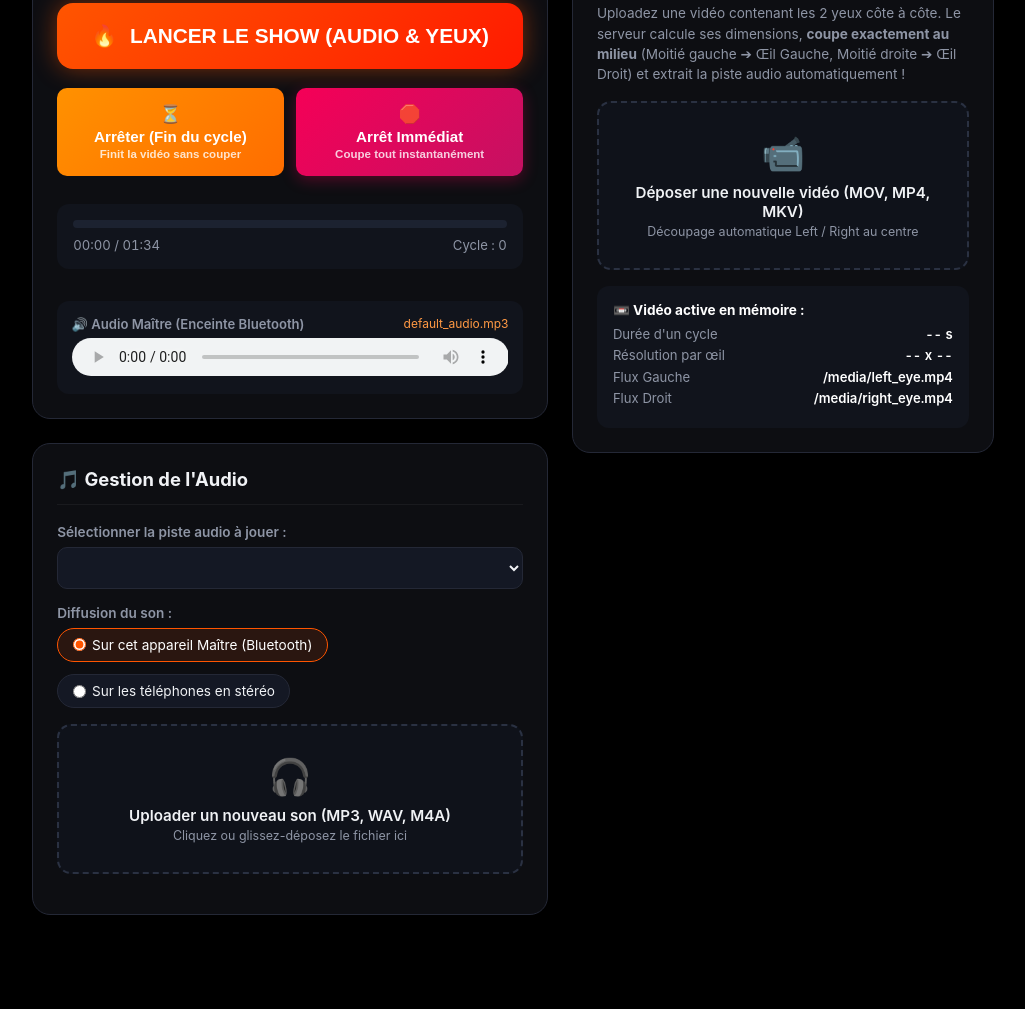
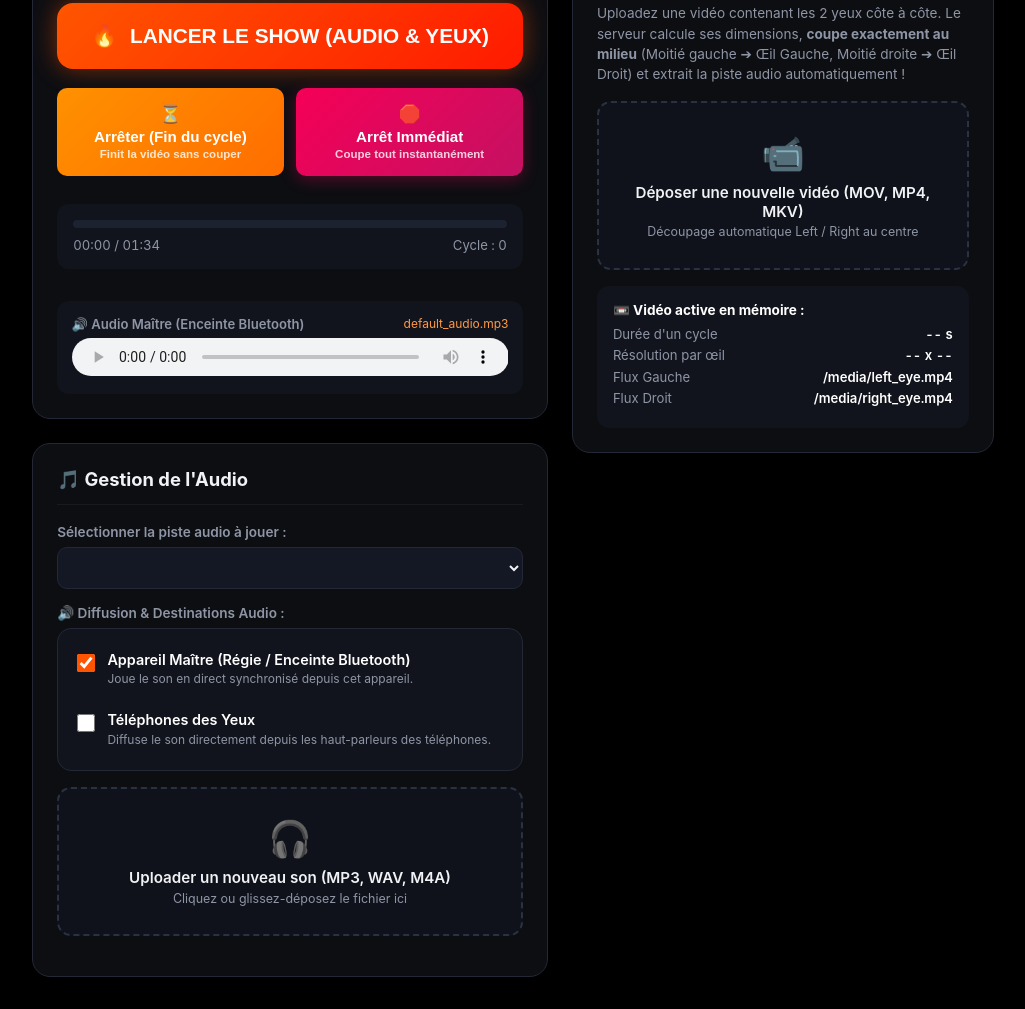
Before and after one commit to bastonus/eyes-app, a website: page public/master.html in a window 1280 px wide. Shown: the part 386-1395 px from the top of the page, without its empty margins (127-1152 px from the left). Before the commit the page ends 1333 px from the top, so only its background shows below. Drawn offline with nearby package versions, Linux system fonts and the light colour scheme; no server answers.

Commit message:
feat: add master control panel interface, styles, and server support

```diff
--- a/public/css/master.css
+++ b/public/css/master.css
@@ -305,3 +305,72 @@
   width: 100%;
   height: 38px;
 }
+
+/* Audio Destinations & Options */
+.audio-destinations-box {
+  display: flex;
+  flex-direction: column;
+  gap: 0.75rem;
+  background: #11141c;
+  border: 1px solid var(--border-color);
+  border-radius: 14px;
+  padding: 1rem;
+}
+
+.custom-checkbox-row {
+  display: flex;
+  align-items: flex-start;
+  gap: 0.75rem;
+  cursor: pointer;
+  padding: 0.4rem 0.2rem;
+  user-select: none;
+}
+
+.custom-checkbox-row input[type="checkbox"] {
+  appearance: auto;
+  accent-color: var(--primary);
+  width: 18px;
+  height: 18px;
+  margin-top: 3px;
+  cursor: pointer;
+}
+
+.checkbox-content {
+  display: flex;
+  flex-direction: column;
+  gap: 0.2rem;
+}
+
+.checkbox-title {
+  font-size: 0.9rem;
+  font-weight: 600;
+  color: #ffffff;
+}
+
+.checkbox-desc {
+  font-size: 0.75rem;
+  color: var(--text-muted);
+  line-height: 1.3;
+}
+
+.stereo-mode-subgroup {
+  margin-left: 2rem;
+  padding: 0.8rem;
+  background: #181d29;
+  border-left: 3px solid var(--primary);
+  border-radius: 8px;
+  animation: fadeIn 0.25s ease;
+}
+
+.subgroup-label {
+  font-size: 0.78rem;
+  font-weight: 600;
+  color: #ffaa55;
+  text-transform: uppercase;
+  letter-spacing: 0.5px;
+}
+
+@keyframes fadeIn {
+  from { opacity: 0; transform: translateY(-4px); }
+  to { opacity: 1; transform: translateY(0); }
+}
--- a/public/master.html
+++ b/public/master.html
@@ -158,16 +158,38 @@
           </div>
 
           <div class="form-group">
-            <label class="form-label">Diffusion du son :</label>
-            <div class="radio-group">
-              <label class="radio-chip selected">
-                <input type="radio" name="audio-target" value="master" checked>
-                <span>Sur cet appareil Maître (Bluetooth)</span>
+            <label class="form-label">🔊 Diffusion & Destinations Audio :</label>
+            <div class="audio-destinations-box">
+              <label class="custom-checkbox-row">
+                <input type="checkbox" id="check-audio-master" checked>
+                <div class="checkbox-content">
+                  <span class="checkbox-title">Appareil Maître (Régie / Enceinte Bluetooth)</span>
+                  <span class="checkbox-desc">Joue le son en direct synchronisé depuis cet appareil.</span>
+                </div>
               </label>
-              <label class="radio-chip">
-                <input type="radio" name="audio-target" value="eyes">
-                <span>Sur les téléphones en stéréo</span>
+
+              <label class="custom-checkbox-row">
+                <input type="checkbox" id="check-audio-eyes">
+                <div class="checkbox-content">
+                  <span class="checkbox-title">Téléphones des Yeux</span>
+                  <span class="checkbox-desc">Diffuse le son directement depuis les haut-parleurs des téléphones.</span>
+                </div>
               </label>
+
+              <!-- Sous-options Stéréo pour les Yeux -->
+              <div id="stereo-mode-container" class="stereo-mode-subgroup" style="display: none;">
+                <label class="subgroup-label">Mode Stéréo sur les Téléphones :</label>
+                <div class="radio-group" style="margin-top: 0.4rem;">
+                  <label class="radio-chip selected" id="chip-stereo-split">
+                    <input type="radio" name="stereo-mode" value="split" checked>
+                    <span>🔀 Canaux séparés (G sur œil gauche, D sur œil droit)</span>
+                  </label>
+                  <label class="radio-chip" id="chip-stereo-combined">
+                    <input type="radio" name="stereo-mode" value="combined">
+                    <span>🔁 Piste complète (Stéréo sur les deux yeux)</span>
+                  </label>
+                </div>
+              </div>
             </div>
           </div>
 
```
Also changed, not shown: server.js (+32 -0 lines).
